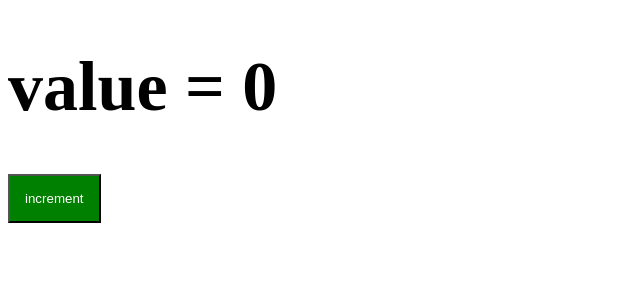
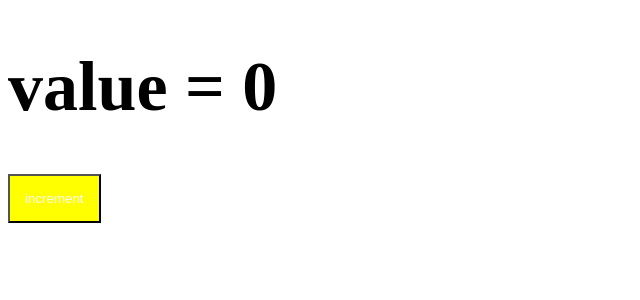
Before and after one commit to avorobyev174/ci-cd, a React (Create React App) app: page / in a window 1280 px wide. Shown: the top 300 px of the page, without its empty margins (0-640 px from the left). Built offline with nearby package versions, Linux system fonts and the light colour scheme.

Commit message:
change counter

```diff
--- a/src/App.js
+++ b/src/App.js
@@ -9,7 +9,7 @@ function App() {
         <div className="App">
             <h1 style={{ fontSize: 70, color: 'black' }}> value = { state } </h1>
             <button
-                style={{ background: 'green', color: "white", padding: 15 }}
+                style={{ background: 'yellow', color: "white", padding: 15 }}
                 onClick={ increment }
             >
                 increment
```
